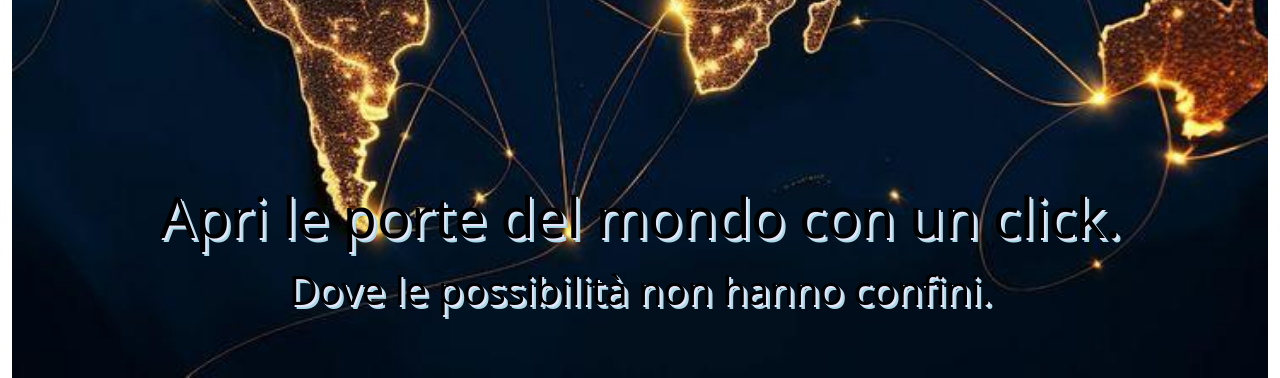
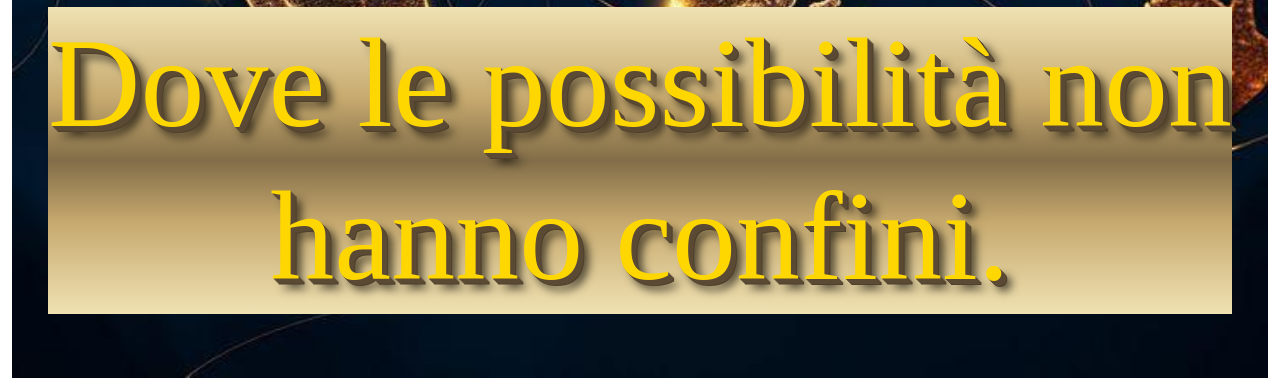
Before and after one commit to Debora78/Atlantis-sito-vetrina-affiliazione, a website: page index.html in a window 1280 px wide. Shown: the part 942-1320 px from the top of the page. Drawn offline with Linux system fonts and the light colour scheme.

Commit message:
Modificato Titolo Principale

```diff
--- a/style.css
+++ b/style.css
@@ -40,7 +40,7 @@ h1 {
 }
 .title-shadow {
   /*  color: #6b6a6a; */
-  color: #000000;
+  /* color: #000000; */
   /*  text-shadow: 2px 2px 0 #bcbcbc, 4px 4px 0 #9c9c9c; */
   /*  text-shadow: 2px 2px 0 #ff7f50, 4px 4px 0 #cd5c5c; tramonto*/
 
@@ -55,11 +55,32 @@ h1 {
 
   /* Puoi usare anche il tuo vecchio formato con colori più caldi: */
   /* text-shadow: 2px 2px 0 #FFD700, 4px 4px 0 #FF8C00; */
-  text-shadow: 2px 2px 0 #e6e6fa,
-    /* Lavanda chiaro/Argento pallido */ 4px 4px 0 #add8e6; /* Celeste chiaro */
+  /*  text-shadow: 2px 2px 0 #e6e6fa, */
+  /* Lavanda chiaro/Argento pallido 4px 4px 0 #add8e6; /* Celeste chiaro */
 
   /*  color: #6b6a6a; */
   /*  text-shadow: #fff 0px 0px 5px, #fff 0px 0px 10px, #fff 0px 0px 15px,
     #ee61a7 0px 0px 20px, #ee61a7 0px 0px 30px, #ee61a7 0px 0px 40px,
     #ee3e96 0px 0px 50px, #ee3e96 0px 0px 75px; */
+
+  /* 1. Tipografia e Dimensione */
+  font-family: "Times New Roman", serif; /* O un font Google come 'Cinzel' o 'Garamond' */
+  font-size: 8rem; /* Regola la dimensione a seconda delle necessità */
+  font-weight: 900;
+  text-align: center;
+  color: #ffd700; /* Oro base per fallback */
+  background: linear-gradient(
+    180deg,
+    #f0e2b3 0%,
+    /* Luce brillante */ #c6a96e 30%,
+    /* Tonalità media */ #826d48 50%,
+    /* Ombra scura */ #c6a96e 70%,
+    /* Tonalità media */ #f0e2b3 100% /* Luce brillante */
+  );
+  text-shadow:
+        /* Profondità 3D */ 1px 1px 0 #5b4a34, 2px 2px 0 #5b4a34,
+    3px 3px 0 #5b4a34, 4px 4px 0 #5b4a34, 5px 5px 0 #5b4a34, 6px 6px 0 #4f402c,
+    /* Ombra scura più marcata */ 10px 10px 10px rgba(0, 0, 0, 0.7);
 }
+
+/* METTERE LA STESSA SHADOW ALLA NAVBAR CON SFONDO SCURO */
```
